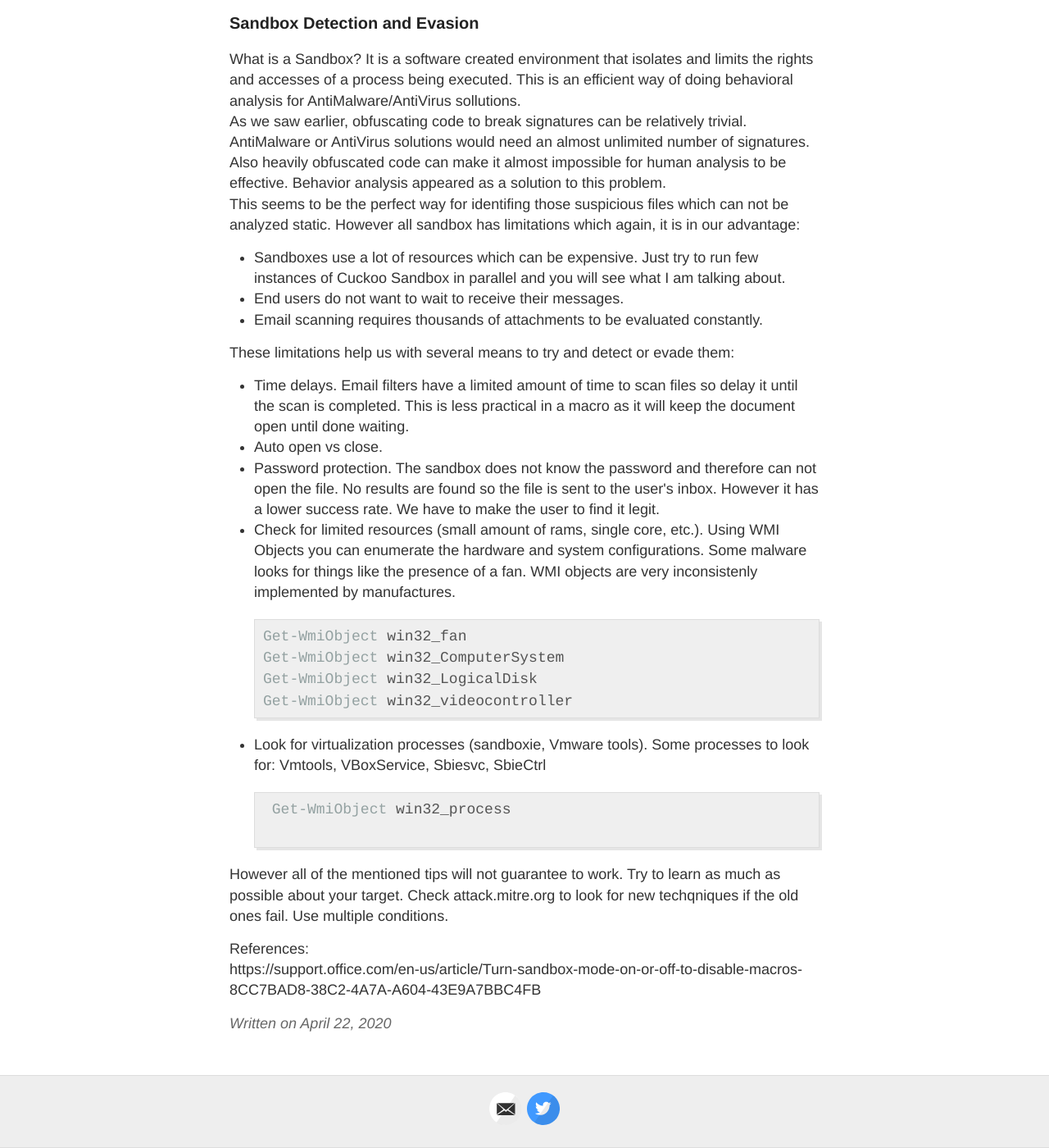
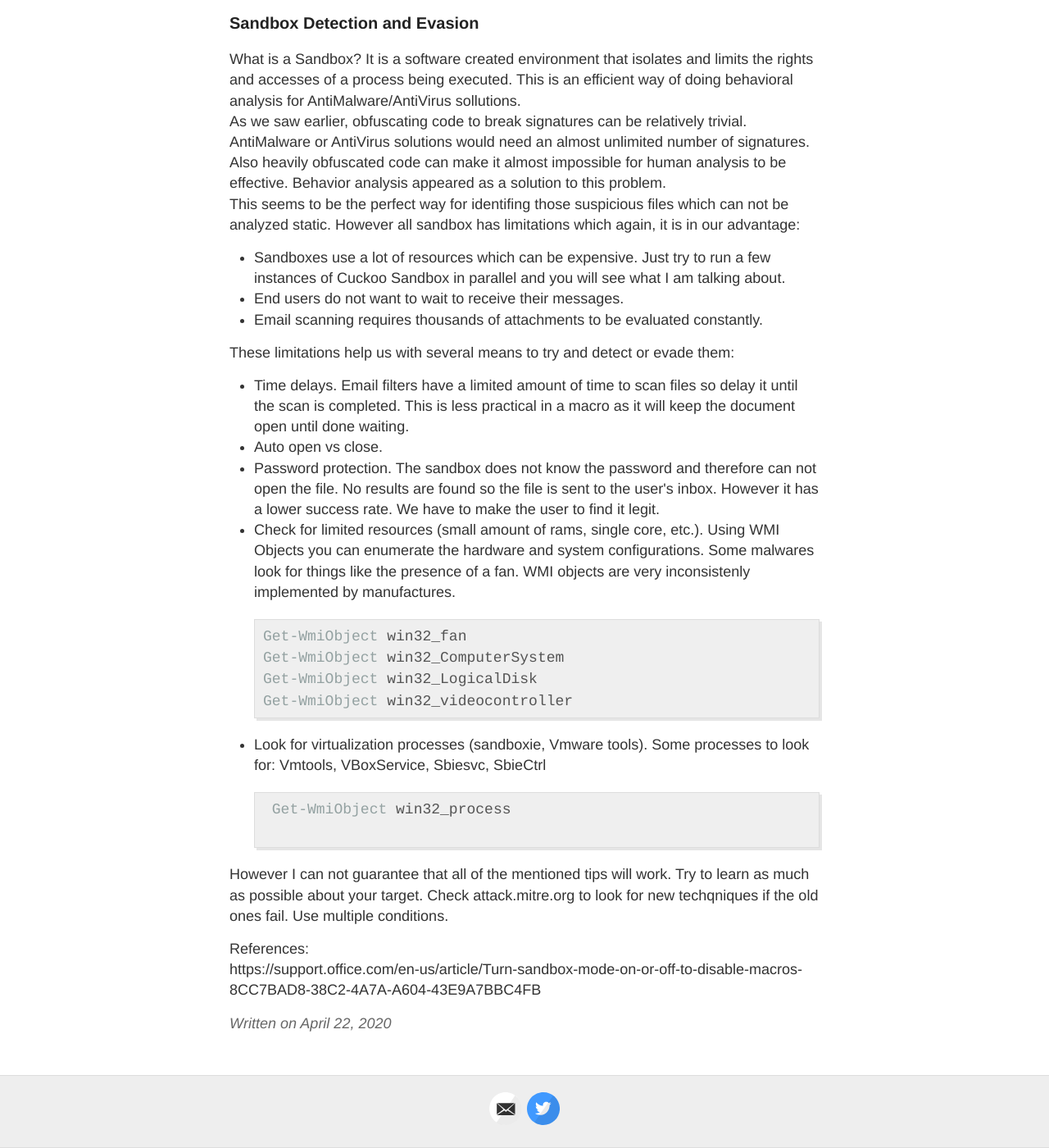
Before and after one commit to whmacmac/test, a Jekyll site: the page built from _posts/2020-04-22-RedTeam-Exercises-with-OpenSource-Tools-Part-2.md, in a window 1280 px wide and 1400 px high, scrolled down 7670 px. Shown: the whole window at 82% size. Built offline with Jekyll 4.4.1, drawn with Linux system fonts in a browser that asks for light colours.

Commit message:
Update 2020-04-22-RedTeam-Exercises-with-OpenSource-Tools-Part-2.md

```diff
--- a/_posts/2020-04-22-RedTeam-Exercises-with-OpenSource-Tools-Part-2.md
+++ b/_posts/2020-04-22-RedTeam-Exercises-with-OpenSource-Tools-Part-2.md
@@ -143,7 +143,7 @@ What is a Sandbox? It is a software created environment that isolates and limits
 As we saw earlier, obfuscating code to break signatures can be relatively trivial. AntiMalware or AntiVirus solutions would need an almost unlimited number of signatures. Also heavily obfuscated code can make it almost impossible for human analysis to be effective. Behavior analysis appeared as a solution to this problem. <br/>
 This seems to be the perfect way for identifing those suspicious files which can not be analyzed static. However all sandbox has limitations which again, it is in our advantage:
 <ul>
- <li>Sandboxes use a lot of resources which can be expensive. Just try to run few instances of Cuckoo Sandbox in parallel and you will see what I am talking about. </li>
+ <li>Sandboxes use a lot of resources which can be expensive. Just try to run a few instances of Cuckoo Sandbox in parallel and you will see what I am talking about. </li>
   <li>End users do not want to wait to receive their messages. </li>
  <li>Email scanning requires thousands of attachments to be evaluated constantly. </li>
 </ul>
@@ -152,7 +152,7 @@ These limitations help us with several means to try and detect or evade them:
 <ul><li>Time delays. Email filters have a limited amount of time to scan files so delay it until the scan is completed. This is less practical in a macro as it will keep the document open until done waiting.</li>
  <li>Auto open vs close.</li>
 <li>Password protection. The sandbox does not know the password and therefore can not open the file. No results are found so the file is sent to the user's inbox. However it has a lower success rate. We have to make the user to find it legit.</li>
-<li> Check for limited resources (small amount of rams, single core, etc.). Using WMI Objects you can enumerate the hardware and system configurations. Some malware looks for things  like the presence of a fan. WMI objects are very inconsistenly implemented by manufactures.
+<li> Check for limited resources (small amount of rams, single core, etc.). Using WMI Objects you can enumerate the hardware and system configurations. Some malwares look for things like the presence of a fan. WMI objects are very inconsistenly implemented by manufactures.
  {% highlight powershell %}
 Get-WmiObject win32_fan
 Get-WmiObject win32_ComputerSystem
@@ -170,7 +170,7 @@ Some processes to look for: Vmtools, VBoxService, Sbiesvc, SbieCtrl
 </li>
 </ul>
 
-However all of the mentioned tips will not guarantee to work. Try to learn as much as possible about your target. Check attack.mitre.org to look for new techqniques if the old ones fail. Use multiple conditions.
+However I can not guarantee that all of the mentioned tips will work. Try to learn as much as possible about your target. Check attack.mitre.org to look for new techqniques if the old ones fail. Use multiple conditions.
 
 
 
```
